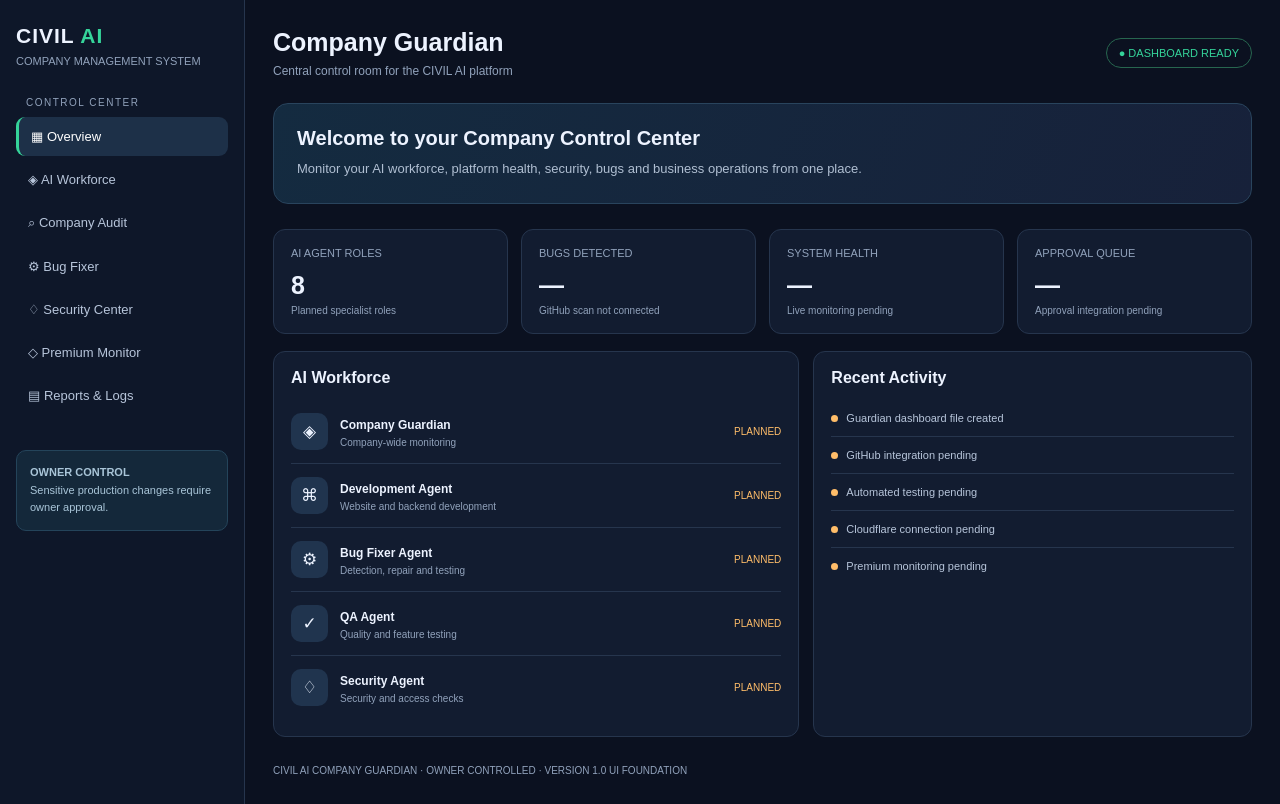
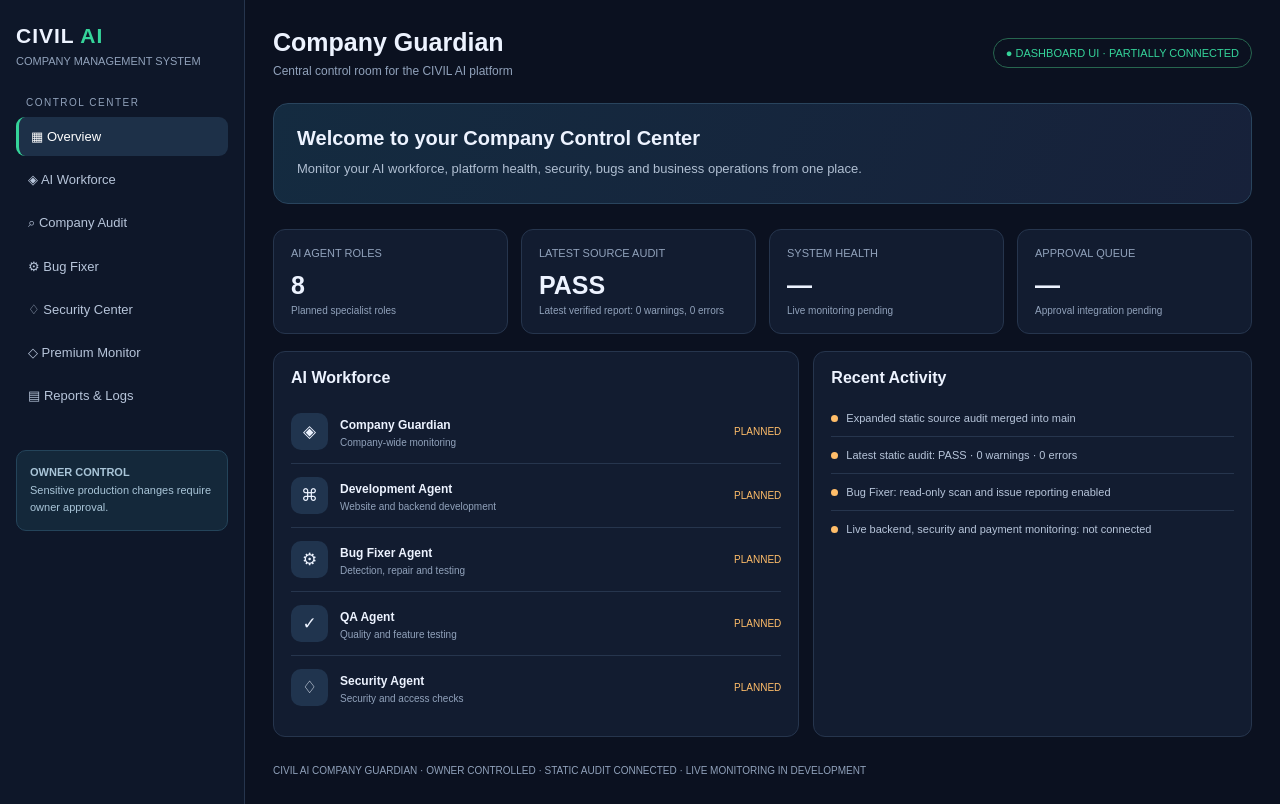
Before and after one commit to sahilhabib9000/Civil-AI, a plain HTML site: page guardian.html in a window 1280 px wide. Drawn offline with Linux system fonts and the light colour scheme.

Commit message:
Connect Guardian dashboard to real audit workflow and clarify live status

```diff
--- a/guardian.html
+++ b/guardian.html
@@ -148,7 +148,7 @@ footer{color:var(--muted);font-size:10px;margin-top:28px}
       <h1>Company Guardian</h1>
       <div class="sub">Central control room for the CIVIL AI platform</div>
     </div>
-    <div class="status">● DASHBOARD READY</div>
+    <div class="status">● DASHBOARD UI · PARTIALLY CONNECTED</div>
   </div>
 
   <section id="overview">
@@ -159,7 +159,7 @@ footer{color:var(--muted);font-size:10px;margin-top:28px}
 
     <div class="grid">
       <div class="card"><div class="metric-label">AI AGENT ROLES</div><div class="metric-value">8</div><div class="metric-note">Planned specialist roles</div></div>
-      <div class="card"><div class="metric-label">BUGS DETECTED</div><div class="metric-value">—</div><div class="metric-note">GitHub scan not connected</div></div>
+      <div class="card"><div class="metric-label">LATEST SOURCE AUDIT</div><div class="metric-value">PASS</div><div class="metric-note">Latest verified report: 0 warnings, 0 errors</div></div>
       <div class="card"><div class="metric-label">SYSTEM HEALTH</div><div class="metric-value">—</div><div class="metric-note">Live monitoring pending</div></div>
       <div class="card"><div class="metric-label">APPROVAL QUEUE</div><div class="metric-value">—</div><div class="metric-note">Approval integration pending</div></div>
     </div>
@@ -175,11 +175,10 @@ footer{color:var(--muted);font-size:10px;margin-top:28px}
       </div>
       <div class="card">
         <h3 class="section-title" style="margin-top:0">Recent Activity</h3>
-        <div class="activity"><span class="dot"></span>Guardian dashboard file created</div>
-        <div class="activity"><span class="dot"></span>GitHub integration pending</div>
-        <div class="activity"><span class="dot"></span>Automated testing pending</div>
-        <div class="activity"><span class="dot"></span>Cloudflare connection pending</div>
-        <div class="activity"><span class="dot"></span>Premium monitoring pending</div>
+        <div class="activity"><span class="dot"></span>Expanded static source audit merged into main</div>
+        <div class="activity"><span class="dot"></span>Latest static audit: PASS · 0 warnings · 0 errors</div>
+        <div class="activity"><span class="dot"></span>Bug Fixer: read-only scan and issue reporting enabled</div>
+        <div class="activity"><span class="dot"></span>Live backend, security and payment monitoring: not connected</div>
       </div>
     </div>
   </section>
@@ -193,8 +192,8 @@ footer{color:var(--muted);font-size:10px;margin-top:28px}
     <h2 class="section-title">Full Company Audit</h2>
     <div class="card">
       <h3>Platform-wide audit</h3>
-      <p class="sub">The audit will inspect website pages, tools, integrations, workflows, security and incomplete features after the required connections are configured.</p>
-      <button class="action primary" onclick="pending('Full Company Audit')">Start Full Audit</button>
+      <p class="sub">Run the expanded read-only source audit in GitHub Actions. It checks HTML IDs, internal links, local files, JavaScript element references and basic accessibility indicators. It does not yet test live APIs, calculator formulas, authentication, payments or firewall protection.</p>
+      <a class="action primary" href="https://github.com/sahilhabib9000/Civil-AI/actions/workflows/civil-ai-audit.yml" target="_blank" rel="noopener noreferrer">Run / View Static Audit ↗</a>
     </div>
   </section>
 
@@ -221,8 +220,7 @@ footer{color:var(--muted);font-size:10px;margin-top:28px}
   <section id="premium" hidden>
     <h2 class="section-title">Premium & Finance Monitor</h2>
     <div class="card">
-      <p class="sub">Planned monitoring for payment verification, Premium login, subscription access and billing events.</p>
-      <button class="action" onclick="pending('Premium Monitoring')">Configure Premium Monitor</button>
+      <p class="sub">Payment verification, Premium login, subscription access and billing monitoring are not connected yet. Premium access must remain disabled until secure payment verification and server-side entitlement checks are implemented and tested.</p>
     </div>
   </section>
 
@@ -232,10 +230,10 @@ footer{color:var(--muted);font-size:10px;margin-top:28px}
       <p class="sub">The read-only HTML audit runs in GitHub Actions after commits to the main branch. Open the latest run to view its summary and download the JSON report artifact.</p>
       <a class="action" href="https://github.com/sahilhabib9000/Civil-AI/actions/workflows/civil-ai-audit.yml" target="_blank" rel="noopener noreferrer">View Audit Runs & Reports ↗</a>
     </div>
-    <div class="notice">Current coverage: duplicate HTML IDs and broken internal anchor links in index.html and guardian.html. This is not yet a full security, backend, calculator or payment audit.</div>
+    <div class="notice">Current coverage: expanded static source checks in index.html and guardian.html, including duplicate IDs, internal links, local files, JavaScript element references, accessibility indicators and external-link safety. This is not a live browser test and does not verify calculator formulas, API/backend behavior, authentication, payment processing or firewall effectiveness.</div>
   </section>
 
-  <footer>CIVIL AI COMPANY GUARDIAN · OWNER CONTROLLED · VERSION 1.0 UI FOUNDATION</footer>
+  <footer>CIVIL AI COMPANY GUARDIAN · OWNER CONTROLLED · STATIC AUDIT CONNECTED · LIVE MONITORING IN DEVELOPMENT</footer>
 </main>
 </div>
 <div id="toast"></div>
```
